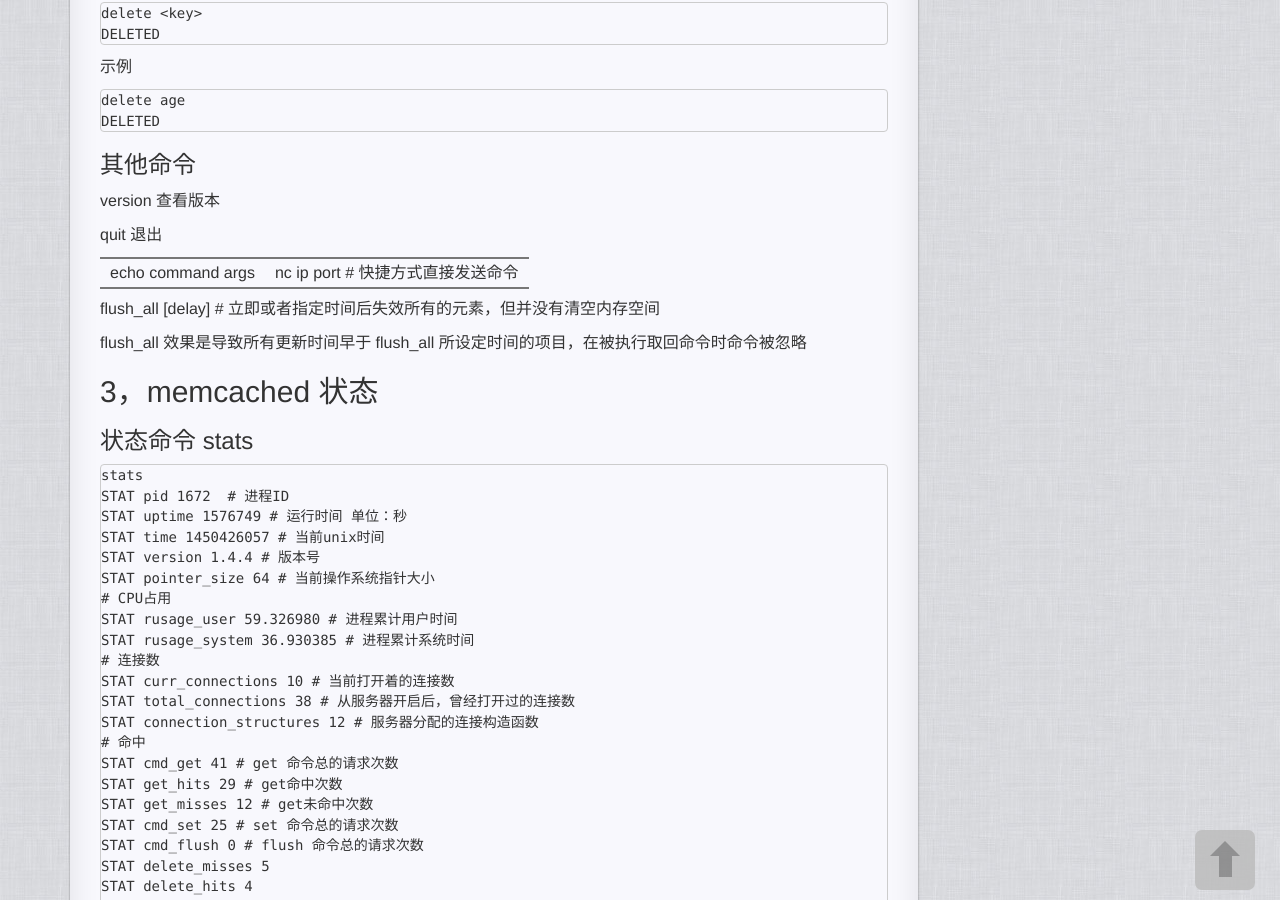
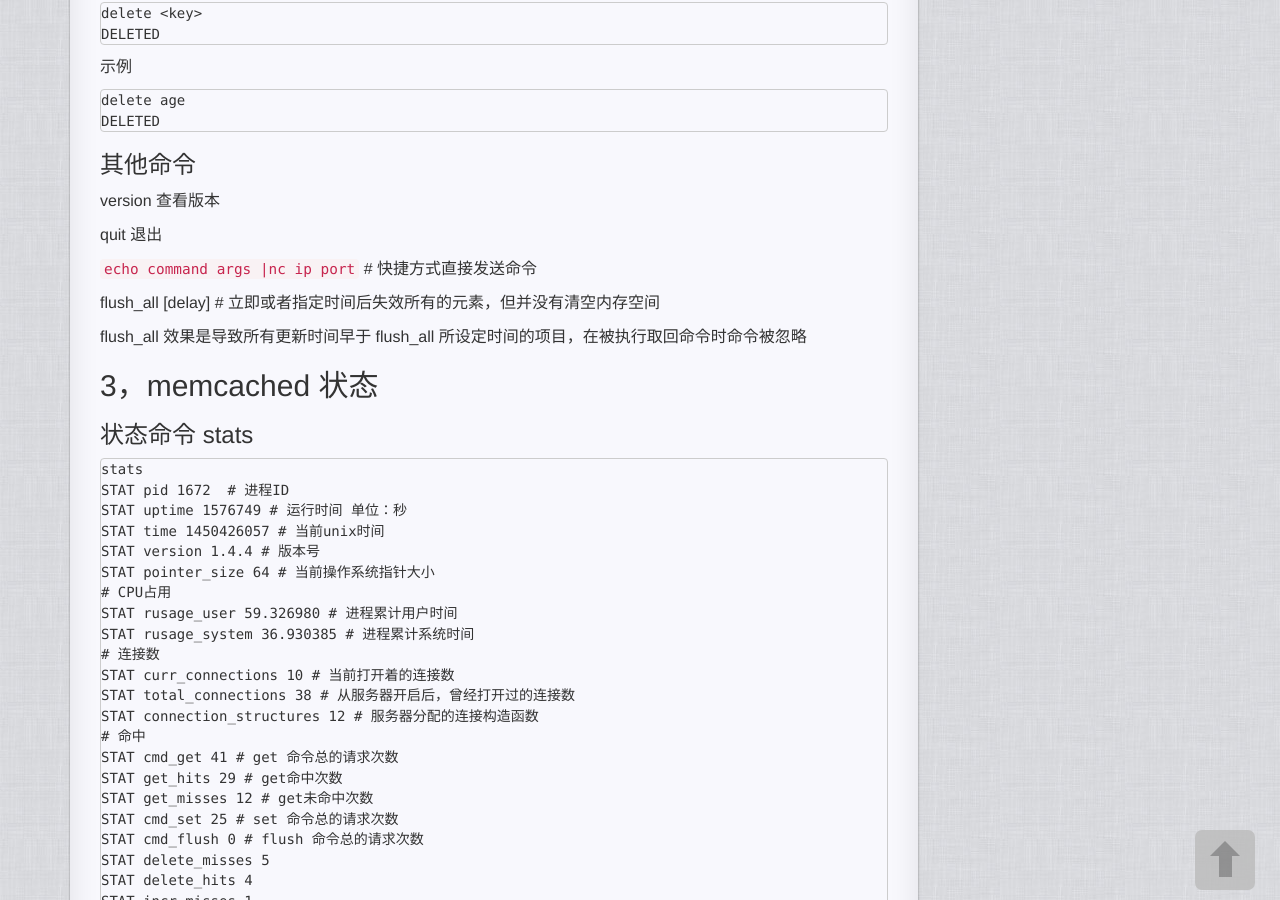
Before and after one commit to imouren/imouren.github.io, a Jekyll site: the page built from _posts/2015-12-18-memcached.md, in a window 1280 px wide and 900 px high, scrolled down 5985 px. Built offline with Jekyll 4.4.1, drawn with Linux system fonts in a browser that asks for light colours; nearby versions of some CDN libraries; comment, search, counter and statistics services are not loaded; a style sheet for code colours, icons or effects is not loaded.

Commit message:
fix style

```diff
--- a/_posts/2015-12-18-memcached.md
+++ b/_posts/2015-12-18-memcached.md
@@ -320,7 +320,7 @@
 
 quit 退出
 
-echo command args |nc ip port # 快捷方式直接发送命令
+`echo command args |nc ip port` # 快捷方式直接发送命令
 
 flush_all [delay] # 立即或者指定时间后失效所有的元素，但并没有清空内存空间
 
```
